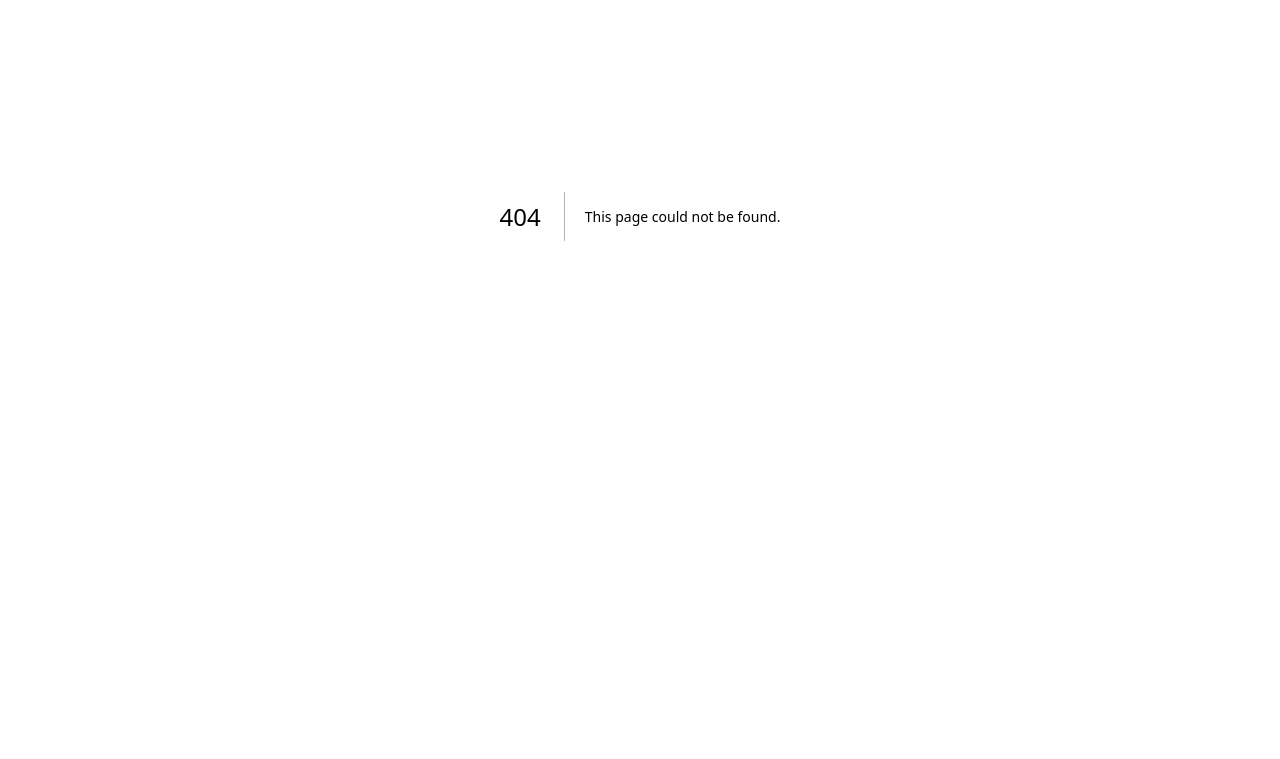
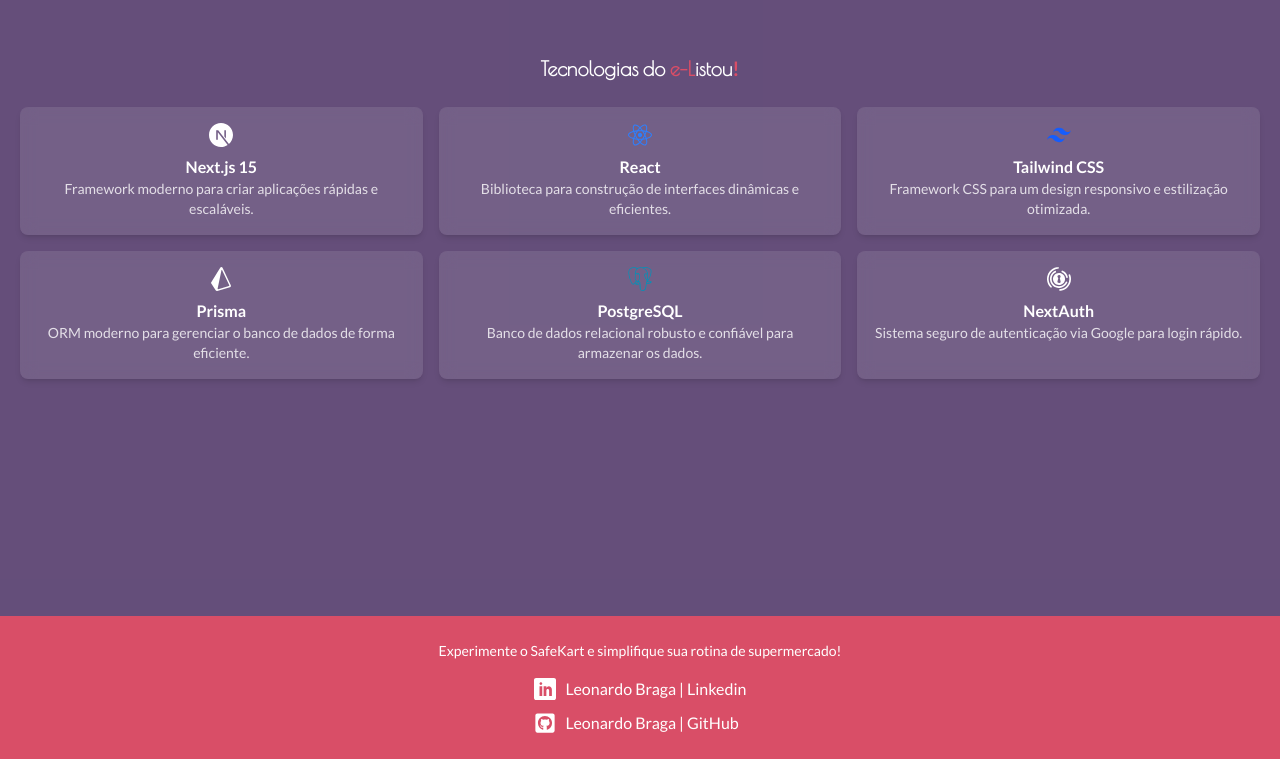
Before and after one commit to code-front-braga/e-listou, a Next.js app: page /techs in a window 1280 px wide. Before the commit this address had no page. Shown: the part 184-943 px from the top of the page. Before the commit the page ends 800 px from the top, so only its background shows below. Built offline with nearby package versions, Linux system fonts and the light colour scheme.

Commit message:
feat: create site techs page component and footer

```diff
--- a/src/app/(site)/about/components/content.tsx
+++ b/src/app/(site)/about/components/content.tsx
@@ -21,7 +21,7 @@
 					</motion.h2>
 
 					<motion.p
-						className="font-gantari text-justify text-sm leading-normal text-white sm:text-base"
+						className="text-justify text-sm leading-normal text-white sm:text-base"
 						initial={{ opacity: 0, y: 20 }}
 						whileInView={{ opacity: 1, y: 0 }}
 						transition={{ duration: 1.4, ease: 'easeOut', delay: 0.2 }}
@@ -42,7 +42,7 @@
 						whileInView={{ opacity: 1, y: 0 }}
 						transition={{ duration: 1.4, ease: 'easeOut', delay: 0.4 }}
 						viewport={{ once: false }}
-						className="text-christalle font-gantari"
+						className="text-christalle"
 					>
 						Com uma interface simples e intuitiva, o e-Listou! permite que você:
 					</motion.p>
@@ -54,7 +54,7 @@
 						whileInView={{ opacity: 1, y: 0 }}
 						transition={{ duration: 1, ease: 'easeOut', delay: 0.6 }}
 						viewport={{ once: false }}
-						className="font-rajdhani text-christalle leading-normal font-semibold sm:text-lg"
+						className="text-christalle leading-normal font-semibold sm:text-lg"
 					>
 						Nosso compromisso é oferecer uma experiência prática e eficiente
 						para que você tenha mais controle sobre suas compras e gastos.
--- a/src/app/(site)/about/components/features.tsx
+++ b/src/app/(site)/about/components/features.tsx
@@ -14,7 +14,6 @@
 		return (
 			<motion.li
 				key={index}
-				className="font-gantari text-christalle flex items-center rounded-sm bg-white p-1.5 text-xs transition-transform duration-300 hover:scale-102 sm:text-sm"
 				initial={{ opacity: 0, y: 20 }}
 				whileInView={{ opacity: 1, y: 0 }}
 				transition={{
@@ -23,6 +22,7 @@
 					delay: index * 0.1,
 				}}
 				viewport={{ once: false }}
+				className="text-christalle flex items-center rounded-sm bg-white p-1.5 text-xs transition-transform duration-300 hover:scale-102 sm:text-sm"
 			>
 				{feature}
 			</motion.li>
--- a/src/app/(site)/components/site-background.tsx
+++ b/src/app/(site)/components/site-background.tsx
@@ -2,6 +2,7 @@
 
 export function SiteBackground() {
 	return (
+		<div className="fixed inset-0 z-0">
 			<Image
 				src="/site-bg.jpg"
 				alt="Uma mulher sentada dentro de um carrinho de supermercado."
@@ -10,5 +11,6 @@
 				priority
 				className="object-cover opacity-35 contrast-125 sepia-50"
 			/>
+		</div>
 	);
 }
--- /dev/null
+++ b/src/app/(site)/components/site-footer.tsx
@@ -0,0 +1,50 @@
+import { IconType } from 'react-icons';
+import { ImLinkedin } from 'react-icons/im';
+import { FaGithubSquare } from 'react-icons/fa';
+import Link from 'next/link';
+
+interface ContactListProps {
+	icon: IconType;
+	title: string;
+	url: string;
+}
+
+const contactList: ContactListProps[] = [
+	{
+		icon: ImLinkedin,
+		title: 'Leonardo Braga | Linkedin',
+		url: 'https://www.linkedin.com/in/leonardo-braga-8b7856216/',
+	},
+	{
+		icon: FaGithubSquare,
+		title: 'Leonardo Braga | GitHub',
+		url: 'https://github.com/code-front-braga',
+	},
+];
+
+export function SiteFooter() {
+	const contactDetails = contactList.map(contact => {
+		return (
+			<Link
+				key={contact.url}
+				href={contact.url}
+				className="flex items-center gap-2.5 text-white"
+			>
+				<contact.icon size={22} />
+				{contact.title}
+			</Link>
+		);
+	});
+
+	return (
+		<footer className="bg-cabaret relative z-10 py-6 text-center text-white">
+			<div className="container mx-auto flex flex-col items-center gap-4">
+				<p className="text-sm leading-normal">
+					Experimente o SafeKart e simplifique sua rotina de supermercado!
+				</p>
+
+				<ul className="flex flex-col gap-2.5">{contactDetails}</ul>
+			</div>
+		</footer>
+	);
+}
--- a/src/app/(site)/page.tsx
+++ b/src/app/(site)/page.tsx
@@ -1,11 +1,13 @@
 import SiteAboutPage from './about/page';
 import SiteHomePage from './home/page';
+import SiteTechsPage from './techs/page';
 
 export default function Site() {
 	return (
 		<>
 			<SiteHomePage />
 			<SiteAboutPage />
+			<SiteTechsPage />
 		</>
 	);
 }
--- /dev/null
+++ b/src/app/(site)/techs/components/content.tsx
@@ -0,0 +1,23 @@
+'use client';
+
+import { motion } from 'motion/react';
+import { TechsList } from './techs-list';
+
+export function Content() {
+	return (
+		<article className="relative z-10 container mt-20 flex flex-col gap-6 px-5 py-8 md:m-auto">
+			<motion.h2
+				initial={{ opacity: 0, y: 20 }}
+				whileInView={{ opacity: 1, y: 0 }}
+				transition={{ duration: 0.8, ease: 'easeOut' }}
+				viewport={{ once: false }}
+				className="font-poiretOne text-center text-xl font-semibold text-white"
+			>
+				Tecnologias do <span className="text-cabaret">e-L</span>istou
+				<span className="font-lato text-cabaret">!</span>
+			</motion.h2>
+
+			<TechsList />
+		</article>
+	);
+}
--- /dev/null
+++ b/src/app/(site)/techs/components/techs-list.tsx
@@ -0,0 +1,108 @@
+'use client';
+
+import { IconType } from 'react-icons';
+import { FaReact } from 'react-icons/fa';
+import {
+	SiAuthelia,
+	SiNextdotjs,
+	SiPostgresql,
+	SiPrisma,
+	SiTailwindcss,
+} from 'react-icons/si';
+import { motion } from 'motion/react';
+
+interface TechsProps {
+	name: string;
+	icon: IconType;
+	description: string;
+}
+
+const techs: TechsProps[] = [
+	{
+		name: 'Next.js 15',
+		icon: SiNextdotjs,
+		description:
+			'Framework moderno para criar aplicações rápidas e escaláveis.',
+	},
+	{
+		name: 'React',
+		icon: FaReact,
+		description:
+			'Biblioteca para construção de interfaces dinâmicas e eficientes.',
+	},
+	{
+		name: 'Tailwind CSS',
+		icon: SiTailwindcss,
+		description:
+			'Framework CSS para um design responsivo e estilização otimizada.',
+	},
+	{
+		name: 'Prisma',
+		icon: SiPrisma,
+		description:
+			'ORM moderno para gerenciar o banco de dados de forma eficiente.',
+	},
+	{
+		name: 'PostgreSQL',
+		icon: SiPostgresql,
+		description:
+			'Banco de dados relacional robusto e confiável para armazenar os dados.',
+	},
+	{
+		name: 'NextAuth',
+		icon: SiAuthelia,
+		description: 'Sistema seguro de autenticação via Google para login rápido.',
+	},
+];
+
+const techColors: Record<string, string> = {
+	React: 'text-blue-500',
+	'Next.js 15': 'text-white',
+	'Tailwind CSS': 'text-blue-600',
+	Prisma: 'text-white',
+	PostgreSQL: 'text-cyan-600',
+	NextAuth: 'text-white',
+};
+
+export function TechsList() {
+	const techList = techs.map((tech, index) => {
+		return (
+			<motion.div
+				key={tech.name}
+				initial={{ opacity: 0, y: 20 }}
+				whileInView={{ opacity: 1, y: 0 }}
+				transition={{
+					duration: 0.4,
+					ease: 'anticipate',
+					delay: index * 0.1,
+				}}
+				viewport={{ once: false }}
+				className="flex flex-col items-center rounded-lg bg-white/10 p-4 text-center text-white shadow-md backdrop-blur-sm transition-transform duration-300 hover:scale-102"
+			>
+				<div className="mb-2">
+					<tech.icon size={24} className={techColors[tech.name]} />
+				</div>
+				<h3 className="text-base font-semibold">{tech.name}</h3>
+				<p className="text-sm opacity-80">{tech.description}</p>
+			</motion.div>
+		);
+	});
+
+	return (
+		<motion.div
+			className="grid grid-cols-1 gap-4 md:grid-cols-3"
+			initial="hidden"
+			whileInView="visible"
+			variants={{
+				hidden: { opacity: 0 },
+				visible: {
+					opacity: 1,
+					transition: { staggerChildren: 0.22 },
+				},
+			}}
+			viewport={{ once: true }}
+		>
+			{techList}
+		</motion.div>
+	);
+}
--- a/src/app/(site)/home/components/background-effect.tsx
+++ b/src/app/(site)/techs/page.tsx
@@ -1,14 +1,13 @@
-'use client';
+import { SiteSection } from '../components/site-section';
+import { Content } from './components/content';
 
-import { motion } from 'motion/react';
-
-export function BackgroundEffect() {
-  return (
-    <motion.div
-			initial={{ opacity: 1 }}
-			animate={{ opacity: 0.6 }}
-			transition={{ duration: 1.2, delay: 2.8, ease: 'anticipate' }}
-			className="bg-christalle absolute inset-0 z-0"
-		/>
-  )
+export default function SiteTechsPage() {
+	return (
+		<SiteSection
+			id="site-techs"
+			className="bg-christalle/80 relative z-10 flex min-h-svh max-w-full"
+		>
+			<Content />
+		</SiteSection>
+	);
 }
--- a/src/app/layout.tsx
+++ b/src/app/layout.tsx
@@ -1,3 +1,4 @@
+import { SiteFooter } from './(site)/components/site-footer';
 import './globals.css';
 import { lato, poiretOne } from './utils/fonts';
 
@@ -12,6 +13,7 @@
 				className={`${poiretOne.className} ${lato.className} overflow-x-hidden antialiased`}
 			>
 				{children}
+				<SiteFooter />
 			</body>
 		</html>
 	);
```
Lines whose indentation alone changed are shown as unchanged.
